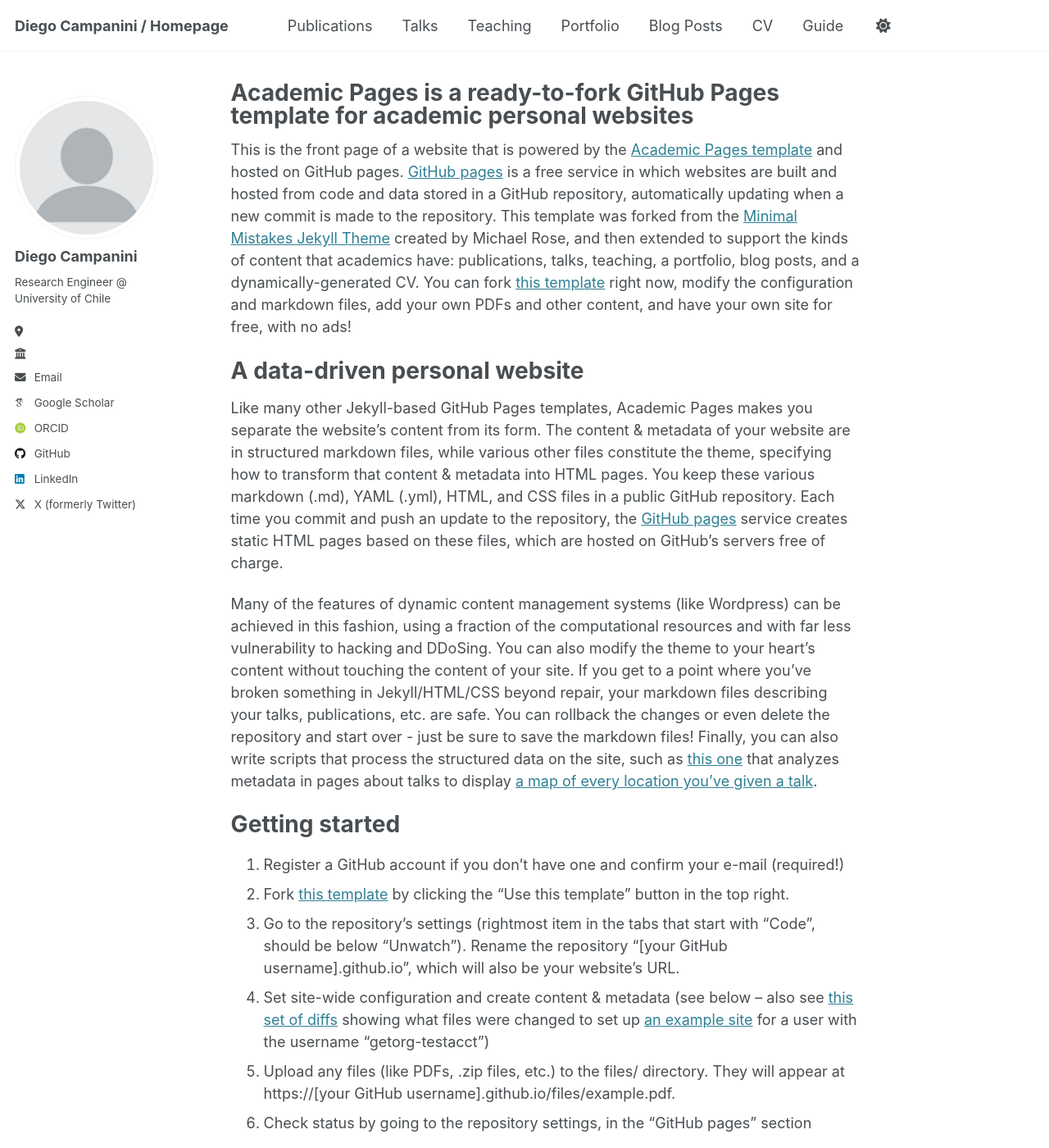
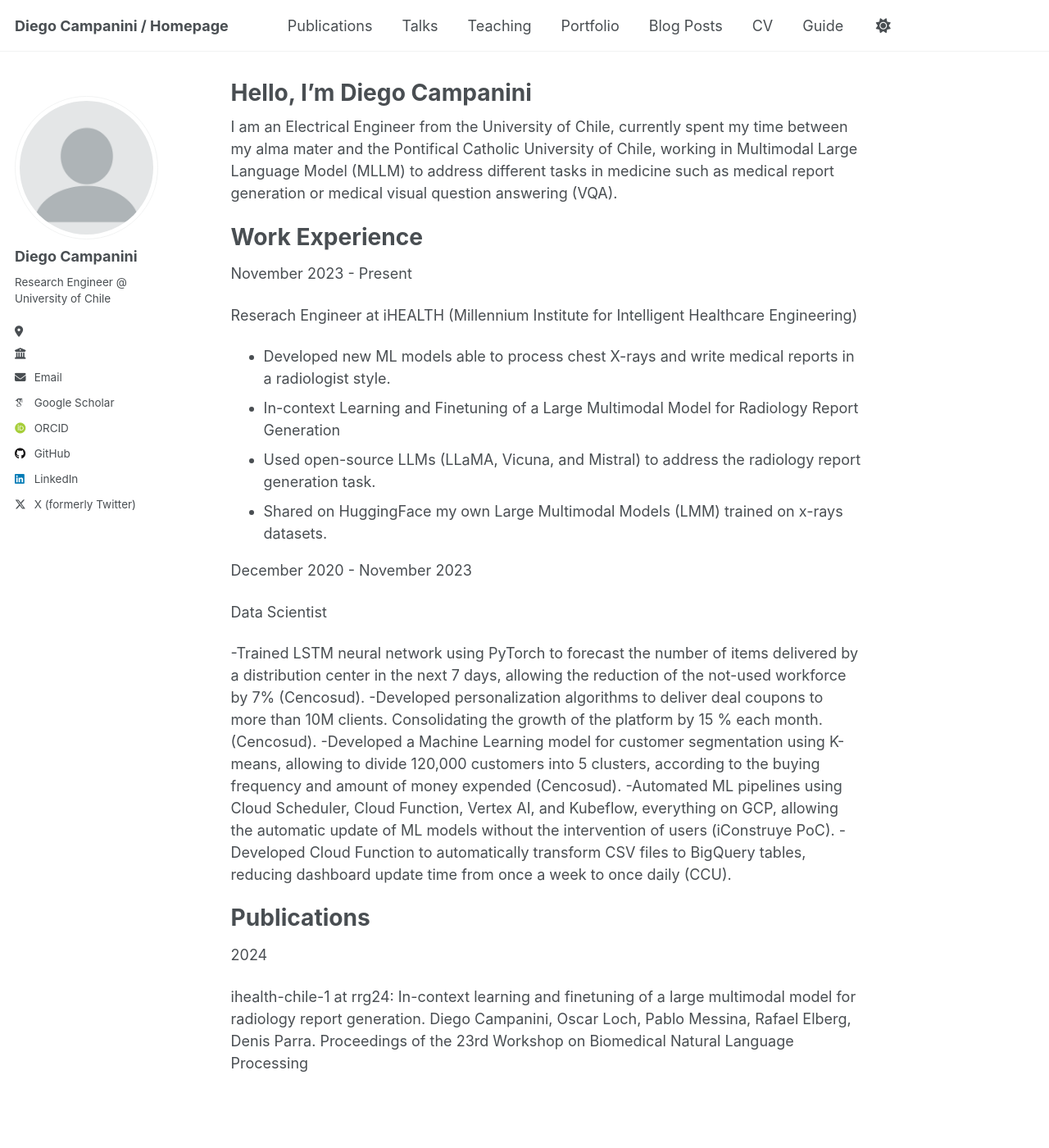
Before and after one commit to dcampanini/dcampanini.github.io, a Jekyll site: the page built from _pages/about.md, in a window 1280 px wide and 1400 px high. Shown: the whole window at 82% size. Built offline with Jekyll 4.4.1, drawn with Linux system fonts in a browser that asks for light colours; some web fonts are replaced; some of the changed text lies outside the part shown.

Commit message:
add work experience

```diff
--- a/_pages/about.md
+++ b/_pages/about.md
@@ -1,49 +1,41 @@
 ---
 permalink: /
-title: "Academic Pages is a ready-to-fork GitHub Pages template for academic personal websites"
+title: "Hello, I'm Diego Campanini"
 author_profile: true
 redirect_from:
   - /about/
   - /about.html
 ---
 
-This is the front page of a website that is powered by the [Academic Pages template](https://github.com/academicpages/academicpages.github.io) and hosted on GitHub pages. [GitHub pages](https://pages.github.com) is a free service in which websites are built and hosted from code and data stored in a GitHub repository, automatically updating when a new commit is made to the repository. This template was forked from the [Minimal Mistakes Jekyll Theme](https://mmistakes.github.io/minimal-mistakes/) created by Michael Rose, and then extended to support the kinds of content that academics have: publications, talks, teaching, a portfolio, blog posts, and a dynamically-generated CV. You can fork [this template](https://github.com/academicpages/academicpages.github.io) right now, modify the configuration and markdown files, add your own PDFs and other content, and have your own site for free, with no ads!
+I am an Electrical Engineer from the University of Chile, currently spent my time between my alma mater and the Pontifical Catholic University of Chile, working in Multimodal Large Language Model (MLLM) to address different tasks in medicine such as medical report generation or medical visual question answering (VQA).
 
-A data-driven personal website
+
+
+Work Experience
 ======
-Like many other Jekyll-based GitHub Pages templates, Academic Pages makes you separate the website's content from its form. The content & metadata of your website are in structured markdown files, while various other files constitute the theme, specifying how to transform that content & metadata into HTML pages. You keep these various markdown (.md), YAML (.yml), HTML, and CSS files in a public GitHub repository. Each time you commit and push an update to the repository, the [GitHub pages](https://pages.github.com/) service creates static HTML pages based on these files, which are hosted on GitHub's servers free of charge.
+November 2023 - Present
 
-Many of the features of dynamic content management systems (like Wordpress) can be achieved in this fashion, using a fraction of the computational resources and with far less vulnerability to hacking and DDoSing. You can also modify the theme to your heart's content without touching the content of your site. If you get to a point where you've broken something in Jekyll/HTML/CSS beyond repair, your markdown files describing your talks, publications, etc. are safe. You can rollback the changes or even delete the repository and start over - just be sure to save the markdown files! Finally, you can also write scripts that process the structured data on the site, such as [this one](https://github.com/academicpages/academicpages.github.io/blob/master/talkmap.ipynb) that analyzes metadata in pages about talks to display [a map of every location you've given a talk](https://academicpages.github.io/talkmap.html).
+Reserach Engineer at iHEALTH (Millennium Institute for Intelligent Healthcare Engineering)
 
-Getting started
+- Developed new ML models able to process chest X-rays and write medical reports in a radiologist style.
+- In-context Learning and Finetuning of a Large Multimodal Model for Radiology Report Generation
+- Used open-source LLMs (LLaMA, Vicuna, and Mistral) to address the radiology report generation task.
+- Shared on HuggingFace my own Large Multimodal Models (LMM) trained on x-rays datasets.
+
+December 2020 - November 2023
+
+Data Scientist
+
+-Trained LSTM neural network using PyTorch to forecast the number of items delivered by a distribution center in the next 7 days, allowing the reduction of the not-used workforce by 7% (Cencosud).
+-Developed personalization algorithms to deliver deal coupons to more than 10M clients. Consolidating the growth of the platform by 15 % each month. (Cencosud).
+-Developed a Machine Learning model for customer segmentation using K-means, allowing to divide 120,000 customers into 5 clusters, according to the buying frequency and amount of money expended (Cencosud).
+-Automated ML pipelines using Cloud Scheduler, Cloud Function, Vertex AI, and Kubeflow, everything on GCP, allowing the automatic update of ML models without the intervention of users (iConstruye PoC).
+-Developed Cloud Function to automatically transform CSV files to BigQuery tables, reducing dashboard update time from once a week to once daily (CCU).
+
+
+
+Publications
 ======
-1. Register a GitHub account if you don't have one and confirm your e-mail (required!)
-1. Fork [this template](https://github.com/academicpages/academicpages.github.io) by clicking the "Use this template" button in the top right.
-1. Go to the repository's settings (rightmost item in the tabs that start with "Code", should be below "Unwatch"). Rename the repository "[your GitHub username].github.io", which will also be your website's URL.
-1. Set site-wide configuration and create content & metadata (see below -- also see [this set of diffs](http://archive.is/3TPas) showing what files were changed to set up [an example site](https://getorg-testacct.github.io) for a user with the username "getorg-testacct")
-1. Upload any files (like PDFs, .zip files, etc.) to the files/ directory. They will appear at https://[your GitHub username].github.io/files/example.pdf.
-1. Check status by going to the repository settings, in the "GitHub pages" section
+2024
 
-Site-wide configuration
-------
-The main configuration file for the site is in the base directory in [_config.yml](https://github.com/academicpages/academicpages.github.io/blob/master/_config.yml), which defines the content in the sidebars and other site-wide features. You will need to replace the default variables with ones about yourself and your site's github repository. The configuration file for the top menu is in [_data/navigation.yml](https://github.com/academicpages/academicpages.github.io/blob/master/_data/navigation.yml). For example, if you don't have a portfolio or blog posts, you can remove those items from that navigation.yml file to remove them from the header.
-
-Create content & metadata
-------
-For site content, there is one markdown file for each type of content, which are stored in directories like _publications, _talks, _posts, _teaching, or _pages. For example, each talk is a markdown file in the [_talks directory](https://github.com/academicpages/academicpages.github.io/tree/master/_talks). At the top of each markdown file is structured data in YAML about the talk, which the theme will parse to do lots of cool stuff. The same structured data about a talk is used to generate the list of talks on the [Talks page](https://academicpages.github.io/talks), each [individual page](https://academicpages.github.io/talks/2012-03-01-talk-1) for specific talks, the talks section for the [CV page](https://academicpages.github.io/cv), and the [map of places you've given a talk](https://academicpages.github.io/talkmap.html) (if you run this [python file](https://github.com/academicpages/academicpages.github.io/blob/master/talkmap.py) or [Jupyter notebook](https://github.com/academicpages/academicpages.github.io/blob/master/talkmap.ipynb), which creates the HTML for the map based on the contents of the _talks directory).
-
-**Markdown generator**
-
-The repository includes [a set of Jupyter notebooks](https://github.com/academicpages/academicpages.github.io/tree/master/markdown_generator
-) that converts a CSV containing structured data about talks or presentations into individual markdown files that will be properly formatted for the Academic Pages template. The sample CSVs in that directory are the ones I used to create my own personal website at stuartgeiger.com. My usual workflow is that I keep a spreadsheet of my publications and talks, then run the code in these notebooks to generate the markdown files, then commit and push them to the GitHub repository.
-
-How to edit your site's GitHub repository
-------
-Many people use a git client to create files on their local computer and then push them to GitHub's servers. If you are not familiar with git, you can directly edit these configuration and markdown files directly in the github.com interface. Navigate to a file (like [this one](https://github.com/academicpages/academicpages.github.io/blob/master/_talks/2012-03-01-talk-1.md) and click the pencil icon in the top right of the content preview (to the right of the "Raw | Blame | History" buttons). You can delete a file by clicking the trashcan icon to the right of the pencil icon. You can also create new files or upload files by navigating to a directory and clicking the "Create new file" or "Upload files" buttons.
-
-Example: editing a markdown file for a talk
-![Editing a markdown file for a talk](/images/editing-talk.png)
-
-For more info
-------
-More info about configuring Academic Pages can be found in [the guide](https://academicpages.github.io/markdown/), the [growing wiki](https://github.com/academicpages/academicpages.github.io/wiki), and you can always [ask a question on GitHub](https://github.com/academicpages/academicpages.github.io/discussions). The [guides for the Minimal Mistakes theme](https://mmistakes.github.io/minimal-mistakes/docs/configuration/) (which this theme was forked from) might also be helpful.
+ihealth-chile-1 at rrg24: In-context learning and finetuning of a large multimodal model for radiology report generation. Diego Campanini, Oscar Loch, Pablo Messina, Rafael Elberg, Denis Parra. Proceedings of the 23rd Workshop on Biomedical Natural Language Processing
```
